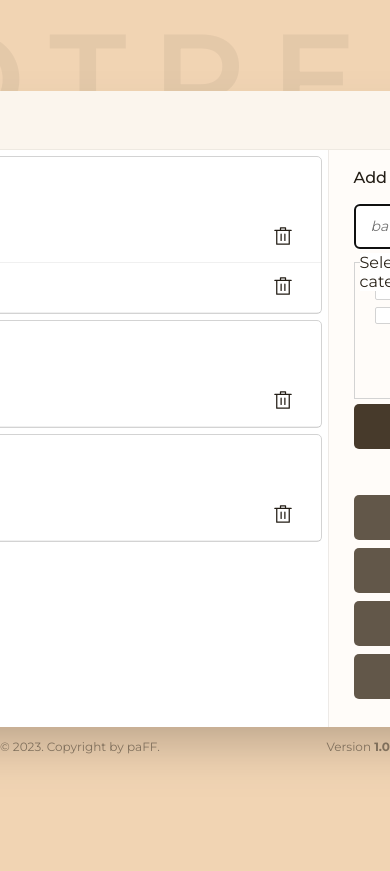
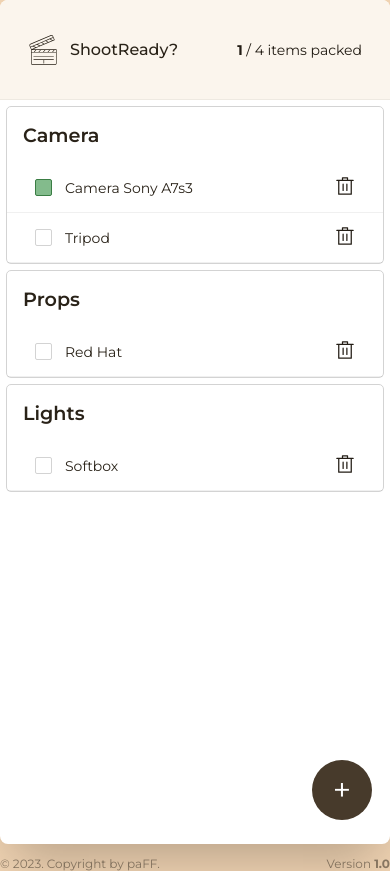
Before and after one commit to diegopaff/ShootReady---React, a React (Vite) app: page / in a window 390 px wide. Shown: the top 871 px of the page. Before the commit the page ends 844 px from the top, so only its background shows below. Built offline with nearby package versions, Linux system fonts and the light colour scheme.

Commit message:
responsive finished

```diff
--- a/src/App.tsx
+++ b/src/App.tsx
@@ -1,3 +1,4 @@
+import { useState } from "react";
 import BackgroundHeading from "./components/BackgroundHeading";
 import Footer from "./components/Footer";
 import Header from "./layout/Header";
@@ -5,6 +6,7 @@ import ItemList from "./layout/ItemList";
 import Sidebar from "./layout/Sidebar";
 
 function App() {
+  const [sidebarOpen, setSidebarOpen] = useState(false);
   return (
     <>
       <BackgroundHeading />
@@ -12,7 +14,13 @@ function App() {
       <main className="completed">
         <Header />
         <ItemList />
-        <Sidebar />
+        <Sidebar sidebarOpen={sidebarOpen} setSidebarOpen={setSidebarOpen} />
+        <button
+          className={`btn-open ${sidebarOpen && "btn-open-hidden"}`}
+          onClick={() => setSidebarOpen((prev) => !prev)}
+        >
+          <p>+</p>
+        </button>
       </main>
 
       <Footer />
--- a/src/index.css
+++ b/src/index.css
@@ -344,6 +344,10 @@ form > input::placeholder {
   transition: all 0.2s;
 }
 
+.btn-open {
+  display: none;
+}
+
 .btn:hover {
   background-color: #322618;
 }
@@ -377,6 +381,73 @@ h1 {
   z-index: -1;
   text-transform: uppercase;
   letter-spacing: 0.2em;
+}
+
+@media only screen and (max-width: 768px) {
+  #root {
+    display: block;
+    padding: 0;
+  }
+  main {
+    display: flex;
+    flex-direction: column;
+    width: 100%;
+    height: 100%;
+  }
+
+  header {
+    height: 100px;
+  }
+
+  .sidebar {
+    display: none;
+    position: absolute;
+    height: 100vh;
+    width: 100vw;
+    top: 100vh;
+    transition: all 0.4s ease;
+  }
+
+  .sidebar-open {
+    display: flex;
+    padding-bottom: 100px;
+    top: 0;
+    transition: all 0.8s ease;
+  }
+
+  .btn-open {
+    background-color: #473a2b;
+    color: #fff;
+    display: grid;
+    place-items: center;
+    width: 60px;
+    height: 60px;
+    border-radius: 50%;
+    font-size: 2rem;
+    position: fixed;
+    top: 90vh;
+    left: 80%;
+    transition: all 0.4s ease;
+  }
+
+  .btn-open-hidden {
+    visibility: hidden;
+  }
+
+  .btn-close {
+    display: grid;
+    place-items: center;
+    position: fixed;
+    left: 90vw;
+    top: 10px;
+    font-size: 1.7rem;
+    font-weight: 600;
+    color: #473a2b;
+  }
+
+  .btn-open:hover {
+    transform: scale(103%);
+  }
 }
 
 @media (max-height: 950px) {
--- a/src/layout/Sidebar.tsx
+++ b/src/layout/Sidebar.tsx
@@ -2,14 +2,21 @@ import AddItemForm from "../components/AddItemForm";
 import ButtonGroup from "../components/ButtonGroup";
 import { useGearStore } from "../stores/gearStore";
 
-function Sidebar() {
+type SidebarProps = {
+  sidebarOpen: boolean;
+  setSidebarOpen: React.Dispatch<React.SetStateAction<boolean>>;
+};
+function Sidebar({ sidebarOpen, setSidebarOpen }: SidebarProps) {
   //const { handleAddItem } = useGearContext();
 
   const handleAddItem = useGearStore((state) => state.addItem);
   return (
-    <div className="sidebar">
+    <div className={`sidebar ${sidebarOpen && "sidebar-open"}`}>
       <AddItemForm onAddItem={handleAddItem} />
       <ButtonGroup />
+      <button className="btn-close" onClick={() => setSidebarOpen(false)}>
+        X
+      </button>
     </div>
   );
 }
```
